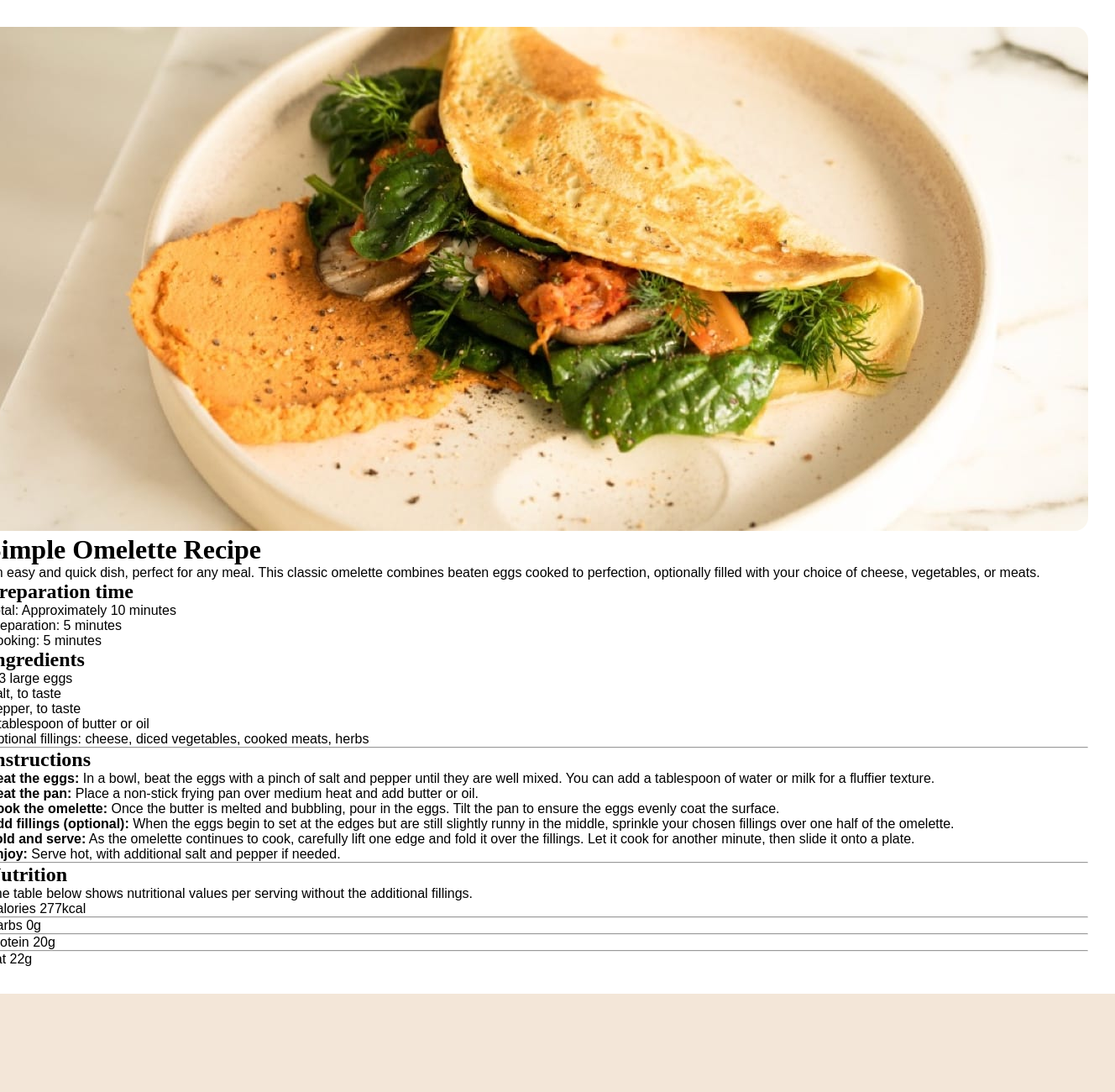
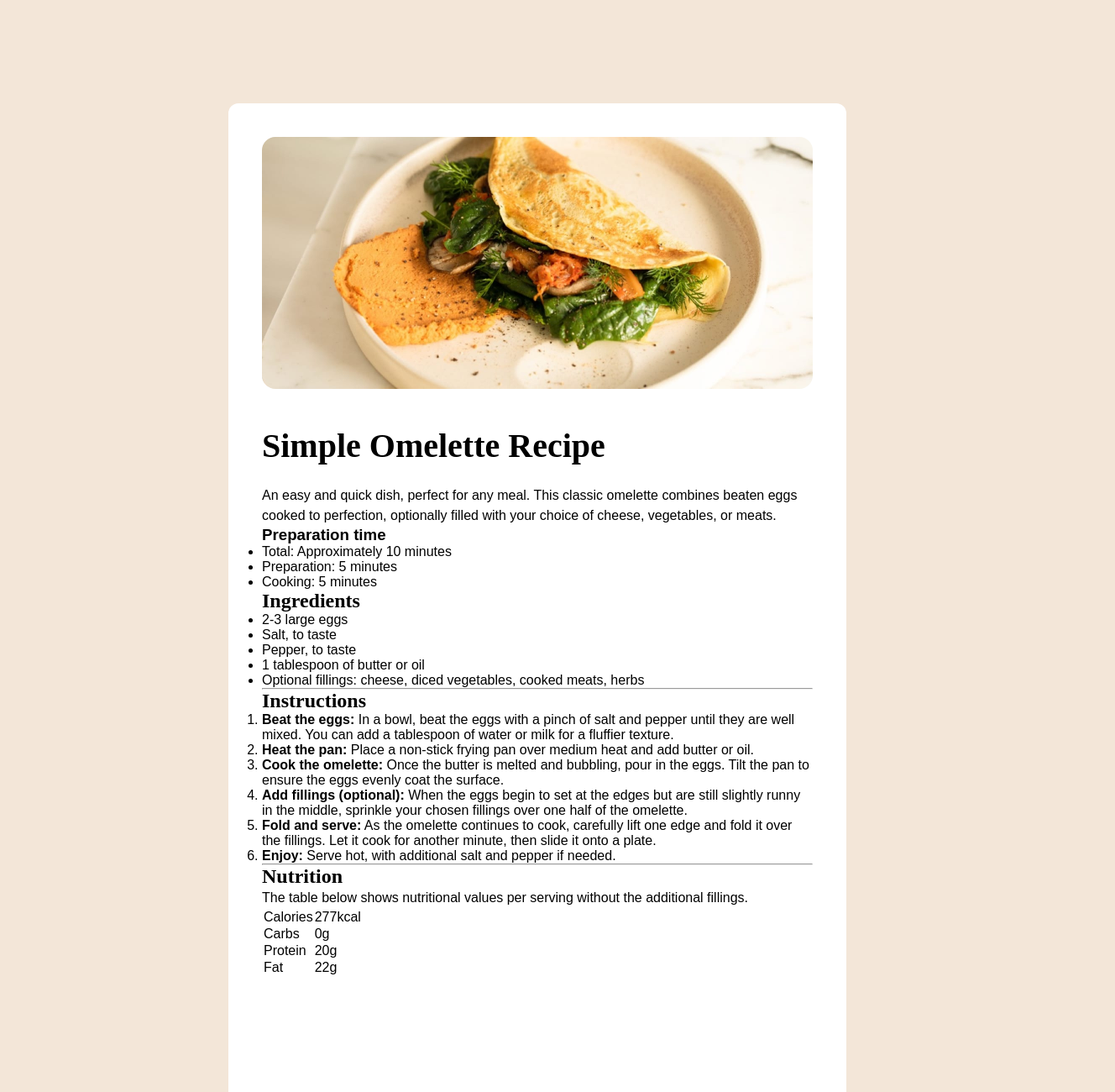
Before and after one commit to Ismail-tony/recipePage, a plain HTML site: page index.html in a window 1280 px wide. Shown: the top 1300 px of the page at 84% size, 1328 px wide, since content can reach past the window. Before the commit the page ends 1183 px from the top, so only its background shows below. Drawn offline with Linux system fonts and the light colour scheme.

Commit message:
changed the html style

```diff
--- a/assets/css/style.css
+++ b/assets/css/style.css
@@ -1,9 +1,7 @@
+/* General Styling */
 :root {
-    /* Primary */
     --Nutmeg: hsl(14, 45%, 36%);
     --DarkRaspberry: hsl(332, 51%, 32%);
-
-    /* Neutral */
     --White: hsl(0, 0%, 100%);
     --RoseWhite: hsl(330, 100%, 98%);
     --Eggshell: hsl(30, 54%, 90%);
@@ -25,6 +23,7 @@ html {
 
 body {
     min-height: 100vh;
+    margin: 7.68em 22em;
     background-color: var(--Eggshell);
     display: flex;
     flex-direction: column;
@@ -32,15 +31,37 @@ body {
     align-items: center;
 }
 
-main {
+.card-container {
     background-color: var(--White);
-    padding: 2rem;
+    width: 736px;
+    height: 1708px;
+    padding: 2.5em;
+    border-radius: 0.75em;
 }
 
-img {
+figure img {
+    width: 656px;
+    height: 300px;
     border-radius: 1em;
+    margin-bottom: 2.5em;
 }
 
 h1, h2 {
     font-family: 'Young-serif';
 }
+
+h1 {
+    font-size: 2.5em;
+    margin-bottom: 0.6em;
+}
+
+p {
+    font-size: 1em;
+    line-height: 150%;
+}
+
+
+
+table {
+    max-width: 90%;
+}
--- a/index.html
+++ b/index.html
@@ -14,19 +14,24 @@
 </head>
 
 <body>
-  <main>
+  <div class="card-container">
+    <div class="main-Image">
       <figure>
         <img src="./assets/images/image-omelette.jpeg" alt="image of an omelette egg breakfast">
       </figure>
+    </div>
+    <main class="text-content">
 
       <h1>Simple Omelette Recipe</h1>
 
-    <p>An easy and quick dish, perfect for any meal. This classic omelette
+      <p>
+        An easy and quick dish, perfect for any meal. This classic omelette
         combines beaten eggs cooked to perfection, optionally filled with your
-      choice of cheese, vegetables, or meats.</p>
+        choice of cheese, vegetables, or meats.
+      </p>
 
-    <article>
-      <h2>Preparation time</h2>
+      <article class="preparation">
+        <h3>Preparation time</h3>
 
         <ul>
           <li>Total: Approximately 10 minutes</li>
@@ -35,7 +40,7 @@
         </ul>
       </article>
 
-    <article>
+      <article class="ingredients">
         <h2>Ingredients</h2>
 
         <ul>
@@ -48,13 +53,14 @@
       </article>
       <hr>
 
-    <article>
+      <article class="instructions">
 
         <h2>Instructions</h2>
 
         <ol>
           <li>
-          <strong>Beat the eggs:</strong> In a bowl, beat the eggs with a pinch of salt and pepper until they are well
+            <strong>Beat the eggs:</strong> In a bowl, beat the eggs with a pinch of salt and pepper until they are
+            well
             mixed.
             You can add a tablespoon of water or milk for a fluffier texture.
           </li>
@@ -64,18 +70,21 @@
           </li>
 
           <li>
-          <strong>Cook the omelette:</strong> Once the butter is melted and bubbling, pour in the eggs. Tilt the pan to
+            <strong>Cook the omelette:</strong> Once the butter is melted and bubbling, pour in the eggs. Tilt the pan
+            to
             ensure
             the eggs evenly coat the surface.
           </li>
 
           <li>
-          <strong>Add fillings (optional):</strong> When the eggs begin to set at the edges but are still slightly runny
+            <strong>Add fillings (optional):</strong> When the eggs begin to set at the edges but are still slightly
+            runny
             in the
             middle, sprinkle your chosen fillings over one half of the omelette.
           </li>
           <li>
-          <strong>Fold and serve:</strong> As the omelette continues to cook, carefully lift one edge and fold it over
+            <strong>Fold and serve:</strong> As the omelette continues to cook, carefully lift one edge and fold it
+            over
             the
             fillings. Let it cook for another minute, then slide it onto a plate.
           </li>
@@ -87,37 +96,35 @@
       </article>
       <hr>
 
-    <article>
+      <article class="nutrition">
 
         <h2>Nutrition</h2>
 
         <p>The table below shows nutritional values per serving without the additional fillings.</p>
 
+        <table>
           <tr>
             <td>Calories</td>
             <td>277kcal</td>
           </tr>
-      <hr>
-
           <tr>
             <td>Carbs</td>
             <td>0g</td>
           </tr>
-      <hr>
-
           <tr>
             <td>Protein</td>
             <td>20g</td>
           </tr>
-      <hr>
-
           <tr>
             <td>Fat</td>
             <td>22g</td>
           </tr>
-
+        </table>
       </article>
     </main>
+  </div>
+
+
 </body>
 
 </html>
```
Lines whose indentation alone changed are shown as unchanged.
